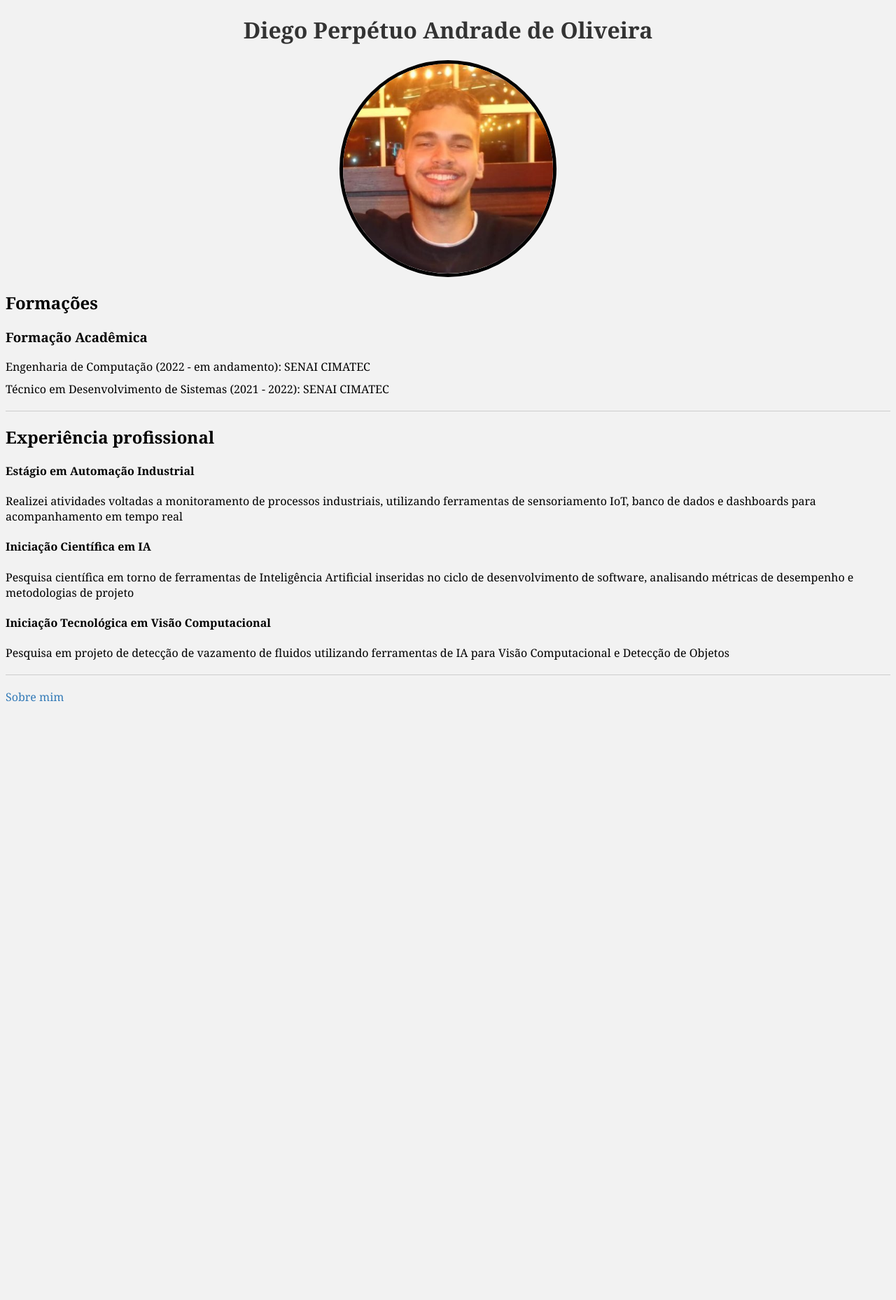
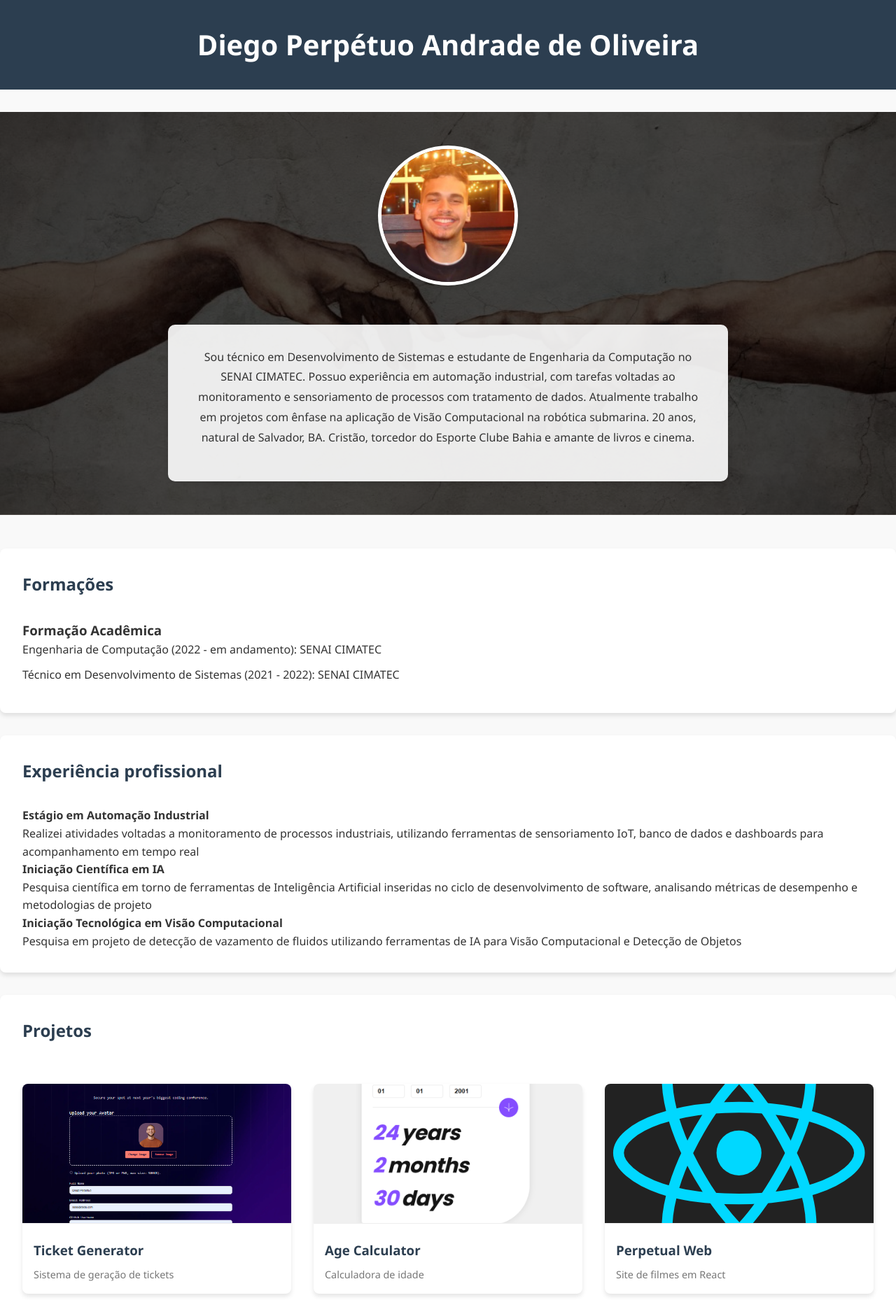
Before and after one commit to diegoperpetuo/portfolio, a plain HTML site: page index.html in a window 1280 px wide. Shown: the top 1858 px of the page at 70% size. Before the commit the page ends 1015 px from the top, so only its background shows below. Drawn offline with Linux system fonts and the light colour scheme.

Commit message:
Funcional

```diff
--- a/index.html
+++ b/index.html
@@ -3,25 +3,37 @@
 <head>
 	<meta charset="UTF-8">
     <meta name="viewport" content="width=device-width, initial-scale=1.0">
-	<link rel="stylesheet" href="style.css">
+	<link rel="stylesheet" href="styles/index.css">
+	<link rel="stylesheet" href="https://cdnjs.cloudflare.com/ajax/libs/font-awesome/6.0.0/css/all.min.css">
 	<title>Meu portfólio</title>
 </head>
+<body>
 
-<body>
+	<header class="header">
 		<h1>Diego Perpétuo Andrade de Oliveira</h1>
-	<img
-  	src="me.jpg"
-  	alt="Foto de Diego Perpétuo" />
+	</header>
+    <section class="about-me">
+        <div class="container">
+            <div class="profile">
+                <img class="photo" src="../assets/images/me.jpg" alt="Foto de Diego Perpétuo">
+            </div>
+            <div class="bio">
+                <p>Sou técnico em Desenvolvimento de Sistemas e estudante de Engenharia da Computação no SENAI CIMATEC. Possuo experiência em automação industrial, com tarefas voltadas ao monitoramento e sensoriamento de processos com tratamento de dados. Atualmente trabalho em projetos com ênfase na aplicação de Visão Computacional na robótica submarina. 20 anos, natural de Salvador, BA. Cristão, torcedor do Esporte Clube Bahia e amante de livros e cinema.</p>
+            </div>
+        </div>
+    </section>
 
+
+	<section class="section">
 		<h2>Formações</h2>
 		<h3>Formação Acadêmica</h3>
-
 		<ul>
 			<li>Engenharia de Computação (2022 - em andamento): SENAI CIMATEC</li>
 			<li>Técnico em Desenvolvimento de Sistemas (2021 - 2022): SENAI CIMATEC</li>
 		</ul>
+	</section>
 
-	<hr/>
+	<section class="section">
 		<h2>Experiência profissional</h2>
 
 		<h4>Estágio em Automação Industrial</h4>
@@ -32,11 +44,56 @@
 
 		<h4>Iniciação Tecnológica em Visão Computacional</h4>
 		<p>Pesquisa em projeto de detecção de vazamento de fluidos utilizando ferramentas de IA para Visão Computacional e Detecção de Objetos</p>
+	</section>
 
-	<hr/>
+	<section class="section">
+		<h2>Projetos</h2>
+		<div class="projects">
+			<a href="https://github.com/diegoperpetuo/ticket-generator" target="_blank" class="project-card">
+				<img src="../assets/images/tickets.png" alt="Projeto de tickets">
+				<h3>Ticket Generator</h3>
+				<p>Sistema de geração de tickets</p>
+			</a>
+			<a href="https://github.com/diegoperpetuo/age-calculator" target="_blank" class="project-card">
+				<img src="../assets/images/calculator.png" alt="Projeto de calculadora de idade">
+				<h3>Age Calculator</h3>
+				<p>Calculadora de idade</p>
+			</a>
+			<a href="https://github.com/diegoperpetuo/perpetual-web" target="_blank" class="project-card">
+				<img src="../assets/images/react-logo.svg" alt="Projeto de site de filmes">
+				<h3>Perpetual Web</h3>
+				<p>Site de filmes em React</p>
+			</a>
+		</div>
+	</section>
 
-	<a href="about-me.html">Sobre mim</a>
+	<section class="section">
+		<h2>Habilidades</h2>
+		<ul>
+			<li>Inteligência Artificial</li>
+			<li>Ciência de Dados</li>
+			<li>Desenvolvimento de Software</li>
+			<li>Inglês técnico</li>
+		</ul>
+	</section>
 
+		<footer class="footer">
+			<div class="container">
+				<p>&copy; <span id="year"></span> Diego Perpétuo. Todos os direitos reservados.</p>
+			</div>
+			<div class="social-links">
+				<a href="https://www.linkedin.com/in/diegoperpetuo/" target="_blank" aria-label="LinkedIn">
+					<i class="fab fa-linkedin"></i>
+				</a>
+				<a href="https://github.com/diegoperpetuo" target="_blank" aria-label="GitHub">
+					<i class="fab fa-github"></i>
+				</a>
+			</div>
+		</footer>
+
+		<script>
+			document.getElementById('year').textContent = new Date().getFullYear();
+		</script>
 </body>
 
 </html>
--- a/style.css
+++ /dev/null
@@ -1,45 +0,0 @@
-body {
-    font-family: Georgia, serif;
-    margin: 10;
-    padding: 10;
-    background-color: #f2f2f2;
-  }
-
-  h1 {
-    color: #333;
-    text-align: center;
-  }
-
-  ul {
-    list-style: none;
-    margin: 0;
-    padding: 0;
-  }
-
-  li {
-    margin-bottom: 10px;
-  }
-
-  img {
-    width: 300px;
-    height: 300px;
-    border-radius: 50%;
-    border: 5px solid black;
-    margin: 20px auto;
-    display: block;
-  }
-  hr {
-    border: none;
-    height: 1px;
-    background-color: #ccc;
-    margin: 20px 0;
-  }
-
-  a {
-    text-decoration: none;
-    color: #337ab7;
-  }
-
-  a:hover {
-    color: #23527c;
-  }
--- /dev/null
+++ b/styles/index.css
@@ -0,0 +1,280 @@
+* {
+  margin: 0;
+  padding: 0;
+  box-sizing: border-box;
+}
+
+body {
+  font-family: 'Segoe UI', Tahoma, Geneva, Verdana, sans-serif;
+  line-height: 1.6;
+  color: #333;
+  background-color: #f9f9f9;
+}
+
+h1 {
+  color: #ffffff;
+  text-align: center;
+  font-size: 2.5rem;
+}
+
+h2 {
+  text-align: center;
+}
+
+.header {
+  background-color: #2c3e50;
+  color: white;
+  text-align: center;
+  padding: 2rem 0;
+  margin-bottom: 2rem;
+}
+
+ul {
+  list-style: none;
+  margin: 0;
+  padding: 0;
+}
+
+li {
+  margin-bottom: 10px;
+}
+
+.photo {
+  width: 200px;
+  height: 200px;
+  border-radius: 50%;
+  border: 5px solid white;
+  object-fit: cover;
+  box-shadow: 0 4px 6px rgba(0, 0, 0, 0.1);
+  margin-bottom: 1rem;
+}
+
+hr {
+  border: none;
+  height: 1px;
+  background-color: #ccc;
+  margin: 20px 0;
+}
+
+a {
+  text-decoration: none;
+  color: #337ab7;
+}
+
+a:hover {
+  color: #23527c;
+}
+
+.container {
+  width: 100%;
+  max-width: 1200px;
+  margin: 0 auto;
+  padding: 0 20px;
+}
+
+.about-me {
+  background: linear-gradient(rgba(0, 0, 0, 0.7), rgba(0, 0, 0, 0.7)), url('../assets/images/background.jpg');
+  background-size: cover;
+  background-position: center;
+  background-attachment: fixed;
+  color: white;
+  padding: 3rem 0;
+  margin-bottom: 3rem;
+}
+
+.about-me .container {
+  display: flex;
+  flex-direction: column;
+  align-items: center;
+  gap: 2rem;
+}
+
+.profile {
+  text-align: center;
+}
+
+.bio {
+  background-color: rgba(255, 255, 255, 0.9);
+  padding: 2rem;
+  border-radius: 10px;
+  color: #333;
+  max-width: 800px;
+  text-align: center;
+  box-shadow: 0 4px 6px rgba(0, 0, 0, 0.1);
+}
+
+.bio p {
+  margin-bottom: 1rem;
+  line-height: 1.8;
+}
+
+.section {
+  background-color: white;
+  padding: 2rem;
+  margin-bottom: 2rem;
+  border-radius: 8px;
+  box-shadow: 0 4px 6px rgba(0, 0, 0, 0.1);
+}
+
+.section h2 {
+  color: #2c3e50;
+  margin-bottom: 1.5rem;
+  padding-bottom: 0.5rem;
+  display: inline-block;
+}
+
+.social-links {
+  display: flex;
+  justify-content: center;
+  gap: 1.5rem;
+  margin-top: 1rem;
+}
+
+.social-links a {
+  color: white;
+  font-size: 1.5rem;
+  transition: all 0.3s ease;
+}
+
+.social-links a:hover {
+  color: #3498db;
+  transform: translateY(-3px);
+}
+
+.projects {
+  display: grid;
+  grid-template-columns: repeat(auto-fill, minmax(300px, 1fr));
+  gap: 2rem;
+  margin-top: 1.5rem;
+}
+
+.project-card {
+  background-color: white;
+  border-radius: 8px;
+  overflow: hidden;
+  box-shadow: 0 4px 6px rgba(0, 0, 0, 0.1);
+  transition: all 0.3s ease;
+  text-decoration: none;
+  color: #333;
+  display: block;
+}
+
+.project-card:hover {
+  transform: translateY(-5px);
+  box-shadow: 0 10px 20px rgba(0, 0, 0, 0.1);
+}
+
+.project-card img {
+  width: 100%;
+  height: 200px;
+  object-fit: cover;
+  border-bottom: 1px solid #eee;
+}
+
+.project-card h3 {
+  padding: 1rem 1rem 0.5rem;
+  color: #2c3e50;
+}
+
+.project-card p {
+  padding: 0 1rem 1rem;
+  color: #777;
+  font-size: 0.9rem;
+}
+
+.footer {
+  background-color: #2c3e50;
+  color: white;
+  text-align: center;
+  padding: 1.5rem 0;
+  margin-top: 3rem;
+}
+
+@media (max-width: 1024px) {
+  .about-me {
+    background-attachment: scroll;
+  }
+
+  .bio {
+    width: 90%;
+    padding: 1.5rem;
+  }
+}
+
+@media (max-width: 768px) {
+  h1 {
+    font-size: 2rem;
+  }
+
+  .photo {
+    width: 150px;
+    height: 150px;
+  }
+
+  .bio {
+    font-size: 0.9rem;
+    padding: 1rem;
+  }
+
+  .section {
+    padding: 1.5rem;
+  }
+
+  .projects {
+    grid-template-columns: repeat(auto-fill, minmax(250px, 1fr));
+  }
+}
+
+@media (max-width: 480px) {
+  h1 {
+    font-size: 1.8rem;
+  }
+
+  h2 {
+    font-size: 1.5rem;
+  }
+
+  .about-me {
+    padding: 2rem 0;
+  }
+
+  .bio {
+    width: 95%;
+    padding: 1rem;
+  }
+
+  .projects {
+    grid-template-columns: 1fr;
+  }
+
+  .project-card img {
+    height: 180px;
+  }
+
+  .social-links {
+    gap: 1rem;
+  }
+
+  .social-links a {
+    font-size: 1.3rem;
+  }
+}
+
+@media (max-width: 360px) {
+  .container {
+    padding: 0 15px;
+  }
+
+  .bio p {
+    line-height: 1.6;
+    font-size: 0.85rem;
+  }
+
+  .project-card h3 {
+    font-size: 1rem;
+  }
+
+  .project-card p {
+    font-size: 0.8rem;
+  }
+}
```
Also changed, not shown: about-me.html (deleted, +0 -30 lines), assets/images/background.jpg (added), assets/images/calculator.png (added), assets/images/linkedin.png (added), assets/images/me.jpg (renamed from me.jpg), assets/images/react-logo.svg (added), assets/images/tickets.png (added). Lines whose indentation alone changed are shown as unchanged.
